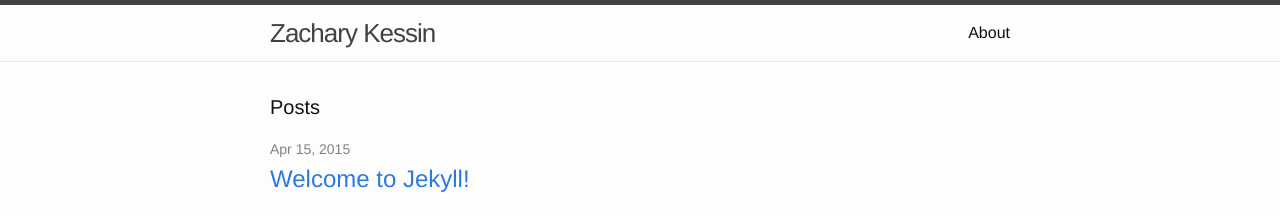
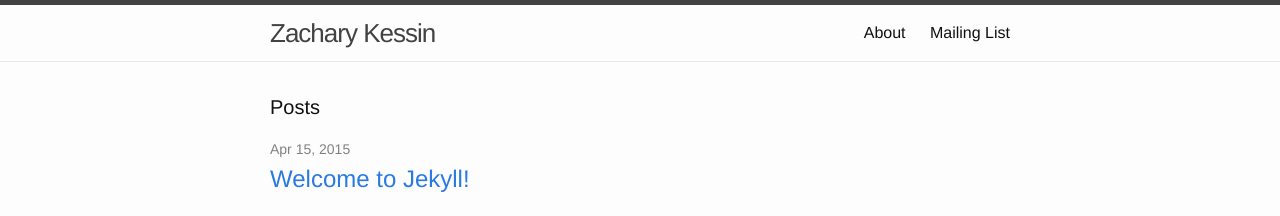
Before and after one commit to zkessin/zachkessin.com, a Jekyll site: the page built from index.html, in a window 1280 px wide. Shown: the top 216 px of the page. Built offline with Jekyll 4.4.1, drawn with Linux system fonts in a browser that asks for light colours.

Commit message:
add title to mailing list page

```diff
--- a/mailing_list.html
+++ b/mailing_list.html
@@ -1,5 +1,6 @@
 ---
-layout: default
+layout: page
+title: "Mailing List"
 ---
 
 
```
